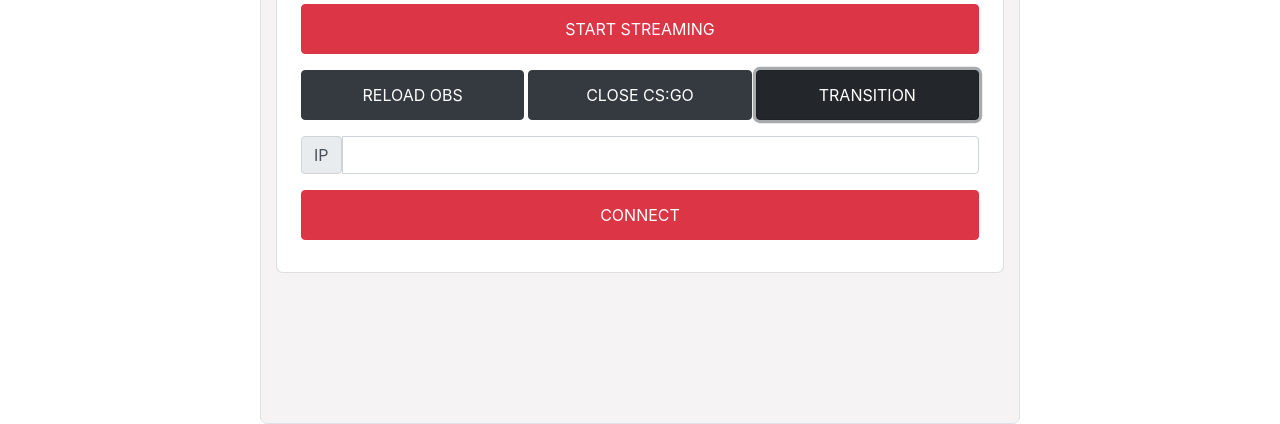
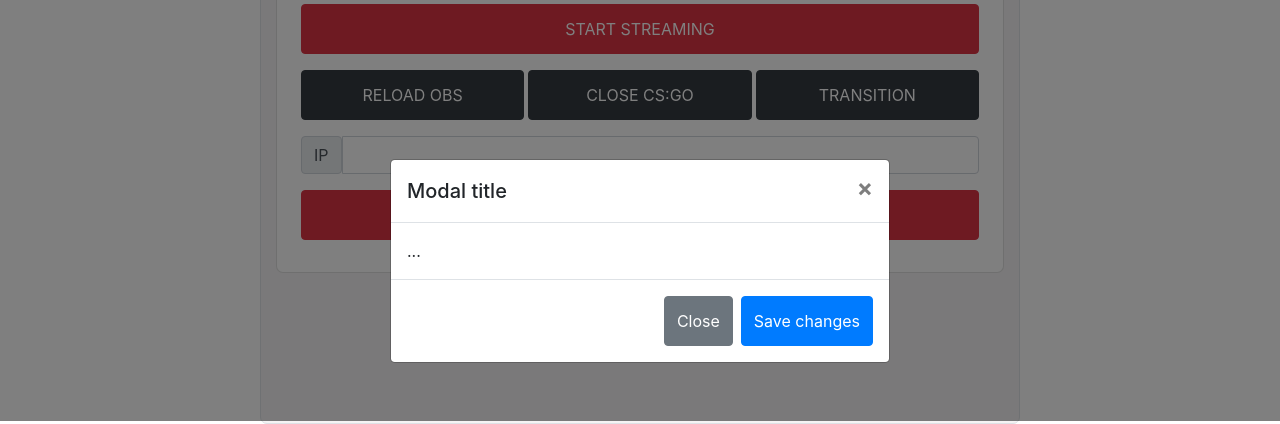
Before and after one commit to luismsrodrigues/artax-alloy, a website: page src/http-client/static/public/index.html in a window 1280 px wide. Both pictures are taken after a click on the button "TRANSITION". Shown: the part 379-803 px from the top of the page. Drawn offline with nearby package versions, Linux system fonts and the light colour scheme; no server answers.

Commit message:
add modal and js function (not working yet)

```diff
--- a/src/http-client/static/public/index.html
+++ b/src/http-client/static/public/index.html
@@ -21,7 +21,7 @@
 
       <div class="col-lg-2"></div>
 
-      <div class="col-lg-8 border box">
+      <div class="col-lg-8 border box" id="box">
 
         <div class="d-flex justify-content-center navbar border">
           <img src="assets/logo-agency.png" class="agency-logo" alt="...">
@@ -38,7 +38,7 @@
             <div class="d-flex justify-content-between my-2">
               <button type="button" class="btn btn-dark col">RELOAD OBS</button>
               <button type="button" class="btn btn-dark col mx-1">CLOSE CS:GO</button>
-              <button type="button" class="btn btn-dark col">TRANSITION</button>
+              <button type="button" class="btn btn-dark col" data-toggle="modal" data-target="#exampleModalCenter" onclick="changeWidth('box','modal')">TRANSITION</button>
             </div>
             <div class="input-group my-2">
               <span class="input-group-text" id="inputGroup-sizing-default">IP</span>
@@ -49,6 +49,27 @@
 
         </div>
 
+      </div>
+
+      <!-- Modal -->
+      <div class="modal fade" id="exampleModalCenter" tabindex="-1" role="dialog" aria-labelledby="exampleModalCenterTitle" aria-hidden="true">
+        <div class="modal-dialog modal-dialog-centered" id="modal" role="document">
+          <div class="modal-content">
+            <div class="modal-header">
+              <h5 class="modal-title" id="exampleModalLongTitle">Modal title</h5>
+              <button type="button" class="close" data-dismiss="modal" aria-label="Close">
+                <span aria-hidden="true">&times;</span>
+              </button>
+            </div>
+            <div class="modal-body">
+              ...
+            </div>
+            <div class="modal-footer">
+              <button type="button" class="btn btn-secondary" data-dismiss="modal">Close</button>
+              <button type="button" class="btn btn-primary">Save changes</button>
+            </div>
+          </div>
+        </div>
       </div>
 
       <div class="col-lg-2"></div>
--- a/src/http-client/static/public/js/script.js
+++ b/src/http-client/static/public/js/script.js
@@ -44,3 +44,9 @@ socket.on('globalState', function(data) {
 });
 
 $('.my-select').selectpicker();
+
+
+function changeWidth(getFromThisClass, putInThisClass) {
+  var element1 = document.getElementById("getFromThisClass").style.maxWidth;
+  document.getElementById("putInThisClass").style.maxWidth = element1;
+}
--- a/src/http-client/static/public/styles.css
+++ b/src/http-client/static/public/styles.css
@@ -38,6 +38,22 @@ button {
 }
 
 
+.modal-dialog {
+    min-height: calc(40vh);
+    margin-top: 60vh;
+    display: flex;
+    flex-direction: column;
+    justify-content: center;
+    overflow: auto;
+}
+@media(max-width: 768px) {
+  .modal-dialog {
+    min-height: calc(40vh);
+    margin-top: 60vh;
+  }
+}
+
+
 @media only screen and (max-width: 576px) {
     .agency-logo{
         height: 60px !important;
```
